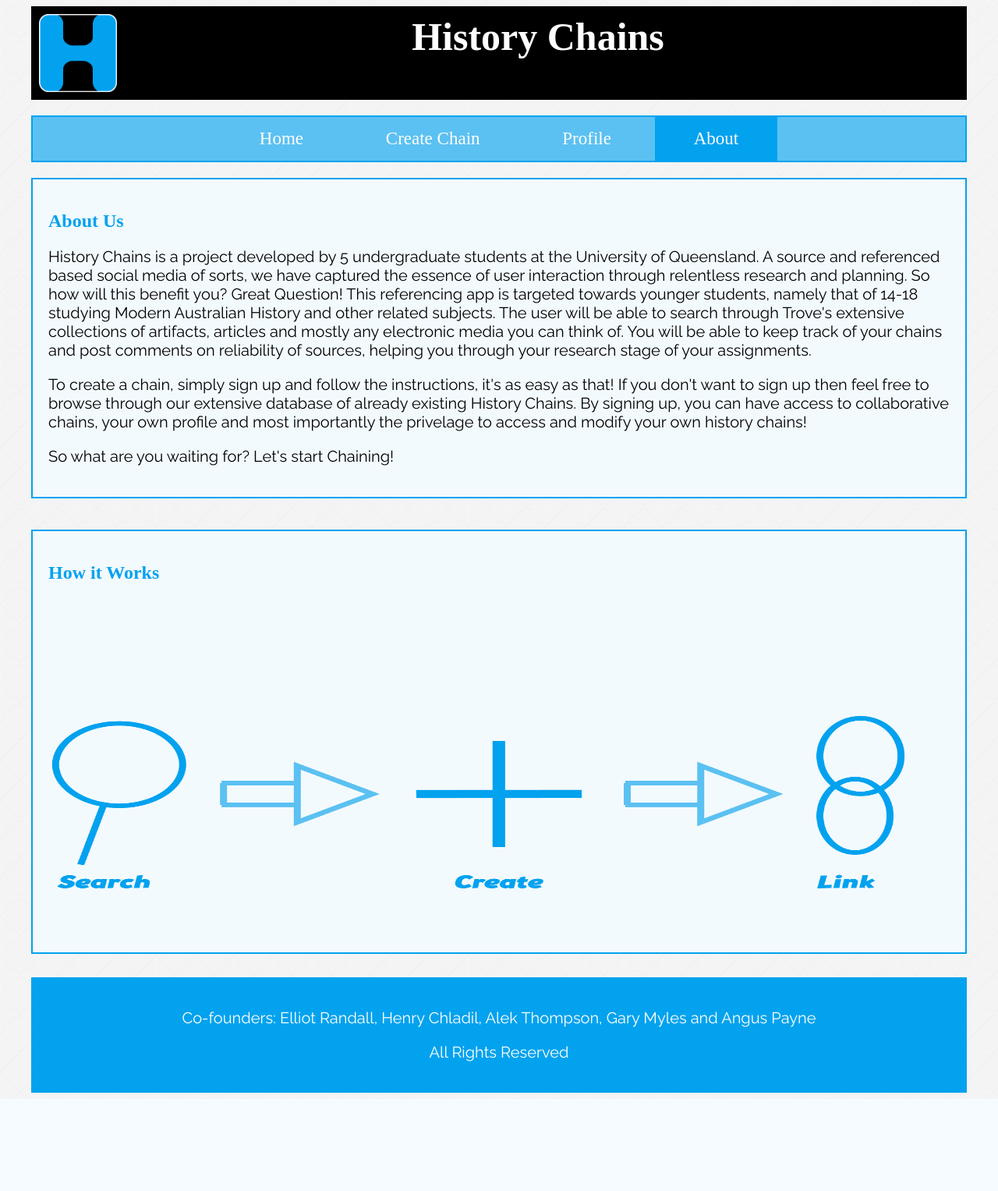
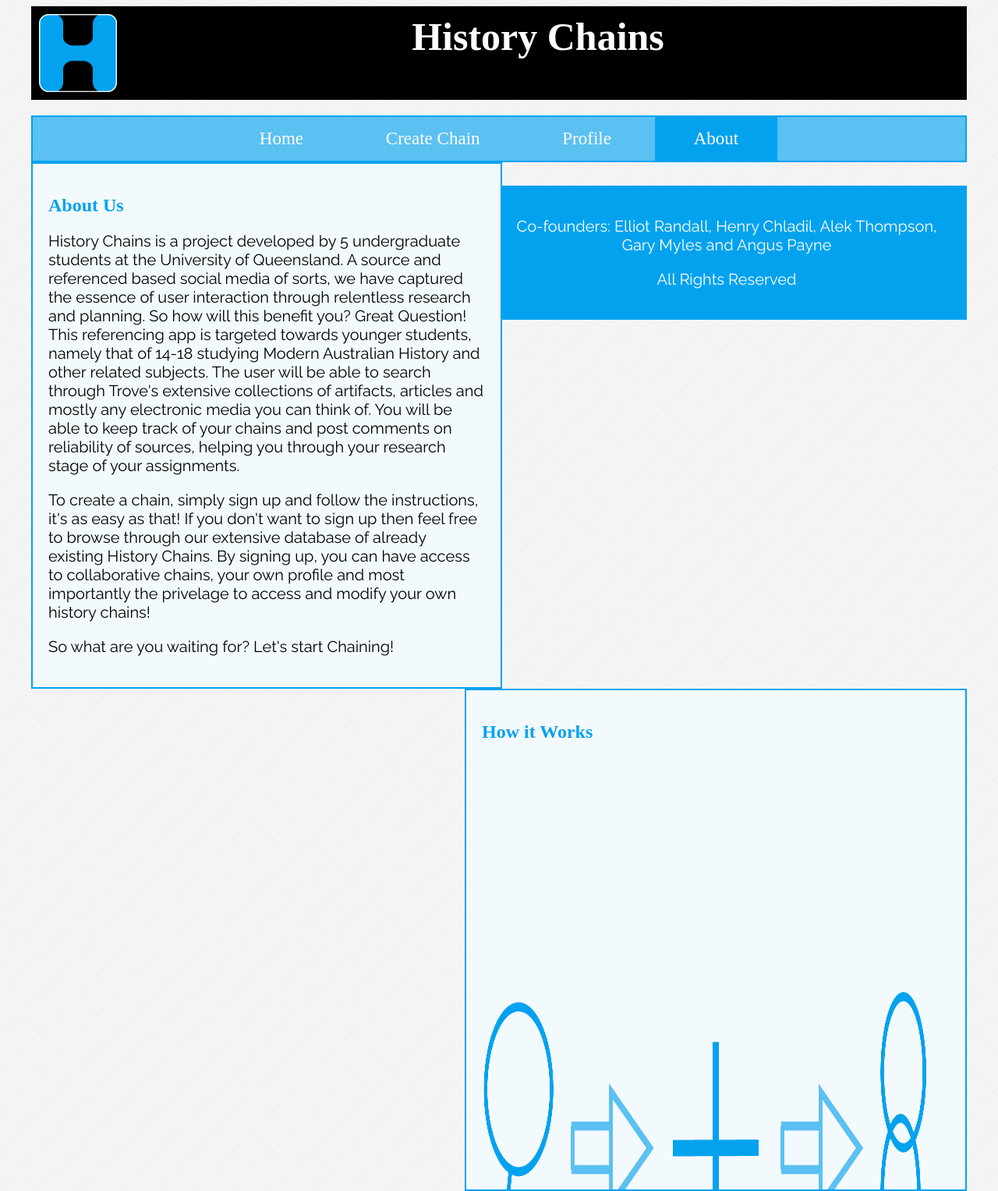
Before and after one commit to henrycjc/historychains, a PHP site: page /about.php in a window 1280 px wide. Shown: the whole page at 78% size. Before the commit the page ends 1409 px from the top, so only its background shows below. Run offline with PHP 8.4, Linux system fonts and the light colour scheme.

Commit message:
changed design; side by side design implemented

```diff
--- a/createchain.php
+++ b/createchain.php
@@ -10,6 +10,7 @@ d($_POST);
 
 
 ?>
+
 
 <!DOCTYPE html>
 <html>
@@ -97,6 +98,7 @@ d($_POST);
 
 						<div style="clear:both"></div>
 
+			<div class="app">
 				<section class="Search">
 					<div class="SearchWrap">
 						<h2>Search</h2>
@@ -206,7 +208,8 @@ d($_POST);
 			</section> <!-- cd-timeline -->
 			<script src="/resources/vendor/vertical-timeline/js/main.js"></script> <!-- Resource jQuery -->
 		</section>
-
+	</div>
+	<div style="clear:both"></div>
 	<script type="text/javascript">
 			/*
 			var apiKey = "6giss2nf0mavv6gk";;
--- a/resources/css/style.css
+++ b/resources/css/style.css
@@ -41,11 +41,7 @@ p{
 	overflow: hidden;
 }
 
-.Search{
-	background-color: #F3FAFE;
-	border: 2px solid #02A2EF;
-	margin-top: 20px;
-}
+
 
 .SearchWrap{
 	padding: 20px;
@@ -75,15 +71,30 @@ p{
 }
 
 .TopChain{
-	max-width: 100%;
+	max-width: 50%;
 	border: 2px solid #02A2EF;
-	margin-top: 40px;
-	max-height: 100%;
-	height: 500px;
+	max-height: 600px;
 	background-color: #F3FAFE;
 	padding: 20px;
 	color: #02A2EF;
 	overflow: auto;
+	float: right;
+	min-width: 47%;
+
+}
+
+.Search{
+	background-color: #F3FAFE;
+	border: 2px solid #02A2EF;
+	float: left;
+	max-width: 50%;
+	min-height: 600px;
+	min-width: 47%;
+}
+
+.app{
+	width: 100%;
+	margin-top: 40px;
 }
 
 /*Navigation Bar*/
```
Lines whose indentation alone changed are shown as unchanged.
